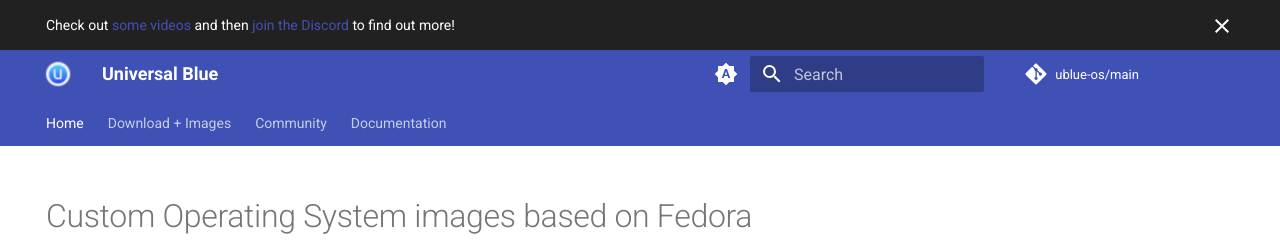
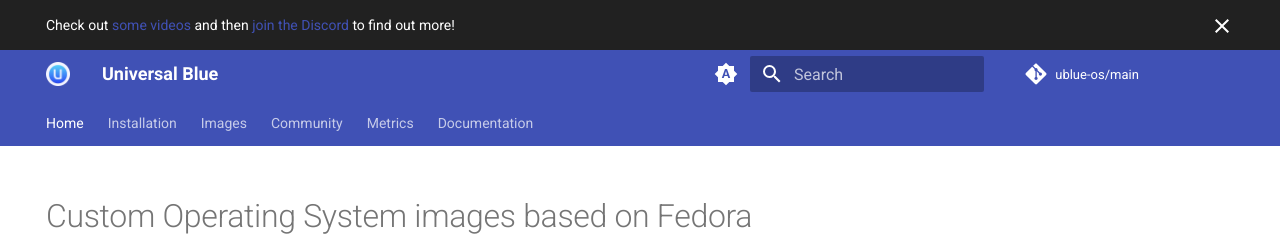
Before and after one commit to ublue-os/website, an MkDocs documentation site: the page built from docs/index.md, in a window 1280 px wide. Shown: the top 251 px of the page. Built offline with MkDocs 1.6.1 and Material for MkDocs 9.7.7, drawn with Linux system fonts in a browser that asks for light colours; comment, search, counter and statistics services are not loaded.

Commit message:
.feat: add metrics (#707)
* feat: add metrics

* feat: add metrics

* fix: remove image

* fix: add iframe

```diff
--- a/mkdocs.yml
+++ b/mkdocs.yml
@@ -80,16 +80,16 @@ plugins:
   search: {}
 nav:
   - Home: index.md
-  - Download + Images:
-      - Installation: installation.md
+  - Installation: installation.md
+  - Images:
       - Full Image List: images.md
-      - Main Images:
-          - images/main.md
+      - Main Images: images/main.md
   - Community:
       - Code of Conduct: CODE_OF_CONDUCT.md
       - Discord Chat: https://discord.gg/WEu6BdFEtp
       - Discussion Forums: https://universal-blue.discourse.group/
       - Videos: https://www.youtube.com/c/JorgeCastro/videos
+  - Metrics: metrics.md
   - Documentation:
       - Introduction: introduction.md
       - Contributor's Guide:
```
Also changed, not shown: docs/metrics.md (added, +3 -0 lines).
